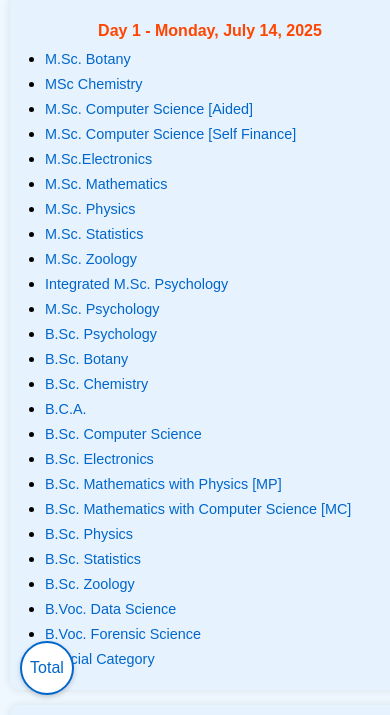
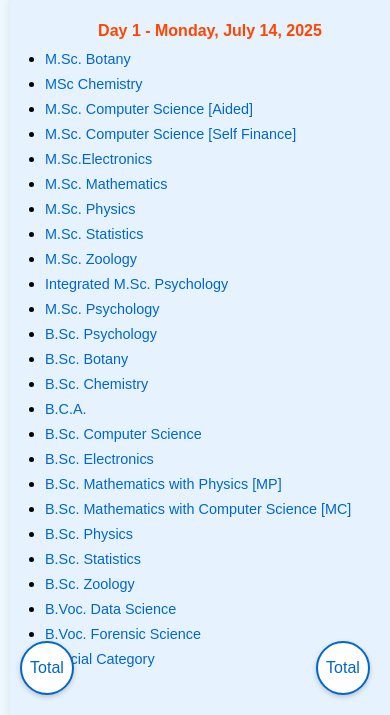
Before and after one commit to adhithyants/Laurea-2025-, a plain HTML site: page index.html in a window 390 px wide. Shown: the part 129-844 px from the top of the page. Drawn offline with Linux system fonts and the light colour scheme.

Commit message:
Update index.html ADDED TOTAL

```diff
--- a/index.html
+++ b/index.html
@@ -12,6 +12,7 @@
             background-color: #f0f8ff;
             text-align: center;
             position: relative;
+            min-height: 100vh;
         }
         .college-name {
             font-size: clamp(1.5em, 5vw, 2.5em);
@@ -33,6 +34,7 @@
             margin: 15px auto;
             max-width: 900px;
             padding: 0 10px;
+            padding-bottom: 70px; /* Added to ensure space for FABs */
         }
         .day {
             flex: 1;
@@ -41,6 +43,8 @@
             padding: 15px;
             border-radius: 10px;
             box-shadow: 0 0 10px rgba(0, 0, 0, 0.1);
+            position: relative;
+            padding-bottom: 70px; /* Extra padding to avoid overlap with FAB */
         }
         .day h2 {
             font-size: clamp(1em, 3vw, 1.2em);
@@ -80,13 +84,14 @@
             .ceremony-name {
                 font-size: 1.2em;
             }
+            .fab {
+                bottom: 20px !important;
+            }
         }
 
-        /* Style for the floating action button */
+        /* Style for the floating action buttons */
         .fab {
             position: fixed;
-            bottom: 20px;
-            left: 20px;
             width: 50px;
             height: 50px;
             background-color: #ffffff;
@@ -104,10 +109,17 @@
         .fab:hover {
             background-color: #e6f3ff;
         }
+        .fab.day1 {
+            bottom: 20px;
+            left: 20px;
+        }
+        .fab.day2 {
+            bottom: 20px;
+            right: 20px;
+        }
     </style>
 </head>
 <body>
-    <a href="total.html" class="fab">Total</a>
     <div class="college-name">ST. THOMAS COLLEGE AUTONOMOUS THRISSUR</div>
     <div class="ceremony-name">Laurea 2025 Convocation Ceremony</div>
 
@@ -138,11 +150,12 @@
                     <li><a href="https://docs.google.com/spreadsheets/d/1yvabUy_zaBKUt6zSzvKVZ3CuRCw8GOQPXji_qxkTlrg/edit?gid=326068135#gid=326068135" target="_blank">B.Sc. Physics</a></li>
                     <li><a href="https://docs.google.com/spreadsheets/d/1yvabUy_zaBKUt6zSzvKVZ3CuRCw8GOQPXji_qxkTlrg/edit?gid=814467132#gid=814467132" target="_blank">B.Sc. Statistics</a></li>
                     <li><a href="https://docs.google.com/spreadsheets/d/1yvabUy_zaBKUt6zSzvKVZ3CuRCw8GOQPXji_qxkTlrg/edit?gid=289070841#gid=289070841" target="_blank">B.Sc. Zoology</a></li>
-                    <li><a href="https://docs.google.com/spreadsheets/d/1yvabUy_zaBKUt6zSzvKVZ3CuRCw8GOQPXji_qxkTlrg/edit?gid=906811237#gid=906811237" target="_blank">B.Voc. Data Science </a></li>
-                    <li><a href="https://docs.google.com/spreadsheets/d/1yvabUy_zaBKUt6zSzvKVZ3CuRCw8GOQPXji_qxkTlrg/edit?gid=1738147030#gid=1738147030" target="_blank">B.Voc. Forensic Science </a></li>
+                    <li><a href="https://docs.google.com/spreadsheets/d/1yvabUy_zaBKUt6zSzvKVZ3CuRCw8GOQPXji_qxkTlrg/edit?gid=906811237#gid=906811237" target="_blank">B.Voc. Data Science</a></li>
+                    <li><a href="https://docs.google.com/spreadsheets/d/1yvabUy_zaBKUt6zSzvKVZ3CuRCw8GOQPXji_qxkTlrg/edit?gid=1738147030#gid=1738147030" target="_blank">B.Voc. Forensic Science</a></li>
                     <li><a href="https://docs.google.com/spreadsheets/d/1yvabUy_zaBKUt6zSzvKVZ3CuRCw8GOQPXji_qxkTlrg/edit?gid=330896435#gid=330896435" target="_blank">Special Category</a></li>
                 </ul>
             </div>
+            <a href="https://docs.google.com/spreadsheets/d/1yvabUy_zaBKUt6zSzvKVZ3CuRCw8GOQPXji_qxkTlrg/edit?gid=24399291#gid=24399291" class="fab day1" target="_blank">Total</a>
         </div>
         <div class="day">
             <h2>Day 2 - Tuesday, July 15, 2025</h2>
@@ -154,20 +167,21 @@
                     <li><a href="https://docs.google.com/spreadsheets/d/1hCsEMop925pgO4yqc54_VHdVTSkGwg66wEx_xf7WhgY/edit?gid=2066622713#gid=2066622713" target="_blank">M.A. Visual Communication</a></li>
                     <li><a href="https://docs.google.com/spreadsheets/d/1hCsEMop925pgO4yqc54_VHdVTSkGwg66wEx_xf7WhgY/edit?gid=347479608#gid=347479608" target="_blank">Master of Commerce</a></li>
                     <li><a href="https://docs.google.com/spreadsheets/d/1hCsEMop925pgO4yqc54_VHdVTSkGwg66wEx_xf7WhgY/edit?gid=550437935#gid=550437935" target="_blank">Master of Social Work</a></li>
-                    <li><a href="https://docs.google.com/spreadsheets/d/1hCsEMop925pgO4yqc54_VHdVTSkGwg66wEx_xf7WhgY/edit?gid=1011133275#gid=1011133275" target="_blank">B.A. Criminology and Police Science </a></li>
+                    <li><a href="https://docs.google.com/spreadsheets/d/1hCsEMop925pgO4yqc54_VHdVTSkGwg66wEx_xf7WhgY/edit?gid=1011133275#gid=1011133275" target="_blank">B.A. Criminology and Police Science</a></li>
                     <li><a href="https://docs.google.com/spreadsheets/d/1hCsEMop925pgO4yqc54_VHdVTSkGwg66wEx_xf7WhgY/edit?gid=1389695209#gid=1389695209" target="_blank">B.A. Economics</a></li>
                     <li><a href="https://docs.google.com/spreadsheets/d/1hCsEMop925pgO4yqc54_VHdVTSkGwg66wEx_xf7WhgY/edit?gid=735012770#gid=735012770" target="_blank">B.A. English Language and Literature</a></li>
                     <li><a href="https://docs.google.com/spreadsheets/d/1hCsEMop925pgO4yqc54_VHdVTSkGwg66wEx_xf7WhgY/edit?gid=2144696858#gid=2144696858" target="_blank">B.A. English and History</a></li>
                     <li><a href="https://docs.google.com/spreadsheets/d/1hCsEMop925pgO4yqc54_VHdVTSkGwg66wEx_xf7WhgY/edit?gid=1407061791#gid=1407061791" target="_blank">B.A. Multimedia</a></li>
                     <li><a href="https://docs.google.com/spreadsheets/d/1hCsEMop925pgO4yqc54_VHdVTSkGwg66wEx_xf7WhgY/edit?gid=1278270782#gid=1278270782" target="_blank">B.A. Visual Communication</a></li>
-                    <li><a href="https://docs.google.com/spreadsheets/d/1hCsEMop925pgO4yqc54_VHdVTSkGwg66wEx_xf7WhgY/edit?gid=1576190043#gid=1576190043" target="_blank">Bachelor of Business Administration </a></li>
+                    <li><a href="https://docs.google.com/spreadsheets/d/1hCsEMop925pgO4yqc54_VHdVTSkGwg66wEx_xf7WhgY/edit?gid=1576190043#gid=1576190043" target="_blank">Bachelor of Business Administration</a></li>
                     <li><a href="https://docs.google.com/spreadsheets/d/1hCsEMop925pgO4yqc54_VHdVTSkGwg66wEx_xf7WhgY/edit?gid=633122823#gid=633122823" target="_blank">B.Com. Banking and Insurance [1 CB]</a></li>
                     <li><a href="https://docs.google.com/spreadsheets/d/1hCsEMop925pgO4yqc54_VHdVTSkGwg66wEx_xf7WhgY/edit?gid=800574148#gid=800574148" target="_blank">B.Com. Finance [Aided] [1 CF]</a></li>
-                    <li><a href="https://docs.google.com/spreadsheets/d/1hCsEMop925pgO4yqc54_VHdVTSkGwg66wEx_xf7WhgY/edit?gid=509777258#gid=509777258" target="_blank">B.Com. Finance [Self Finance] [2 CF]	</a></li>
+                    <li><a href="https://docs.google.com/spreadsheets/d/1hCsEMop925pgO4yqc54_VHdVTSkGwg66wEx_xf7WhgY/edit?gid=509777258#gid=509777258" target="_blank">B.Com. Finance [Self Finance] [2 CF]</a></li>
                     <li><a href="https://docs.google.com/spreadsheets/d/1hCsEMop925pgO4yqc54_VHdVTSkGwg66wEx_xf7WhgY/edit?gid=812530544#gid=812530544" target="_blank">B.Com. Taxation [2 CT]</a></li>
                     <li><a href="https://docs.google.com/spreadsheets/d/1hCsEMop925pgO4yqc54_VHdVTSkGwg66wEx_xf7WhgY/edit?gid=1722844340#gid=1722844340" target="_blank">Special Category</a></li>
                 </ul>
             </div>
+            <a href="https://docs.google.com/spreadsheets/d/1hCsEMop925pgO4yqc54_VHdVTSkGwg66wEx_xf7WhgY/edit?usp=sharing" class="fab day2" target="_blank">Total</a>
         </div>
     </div>
 </body>
```
